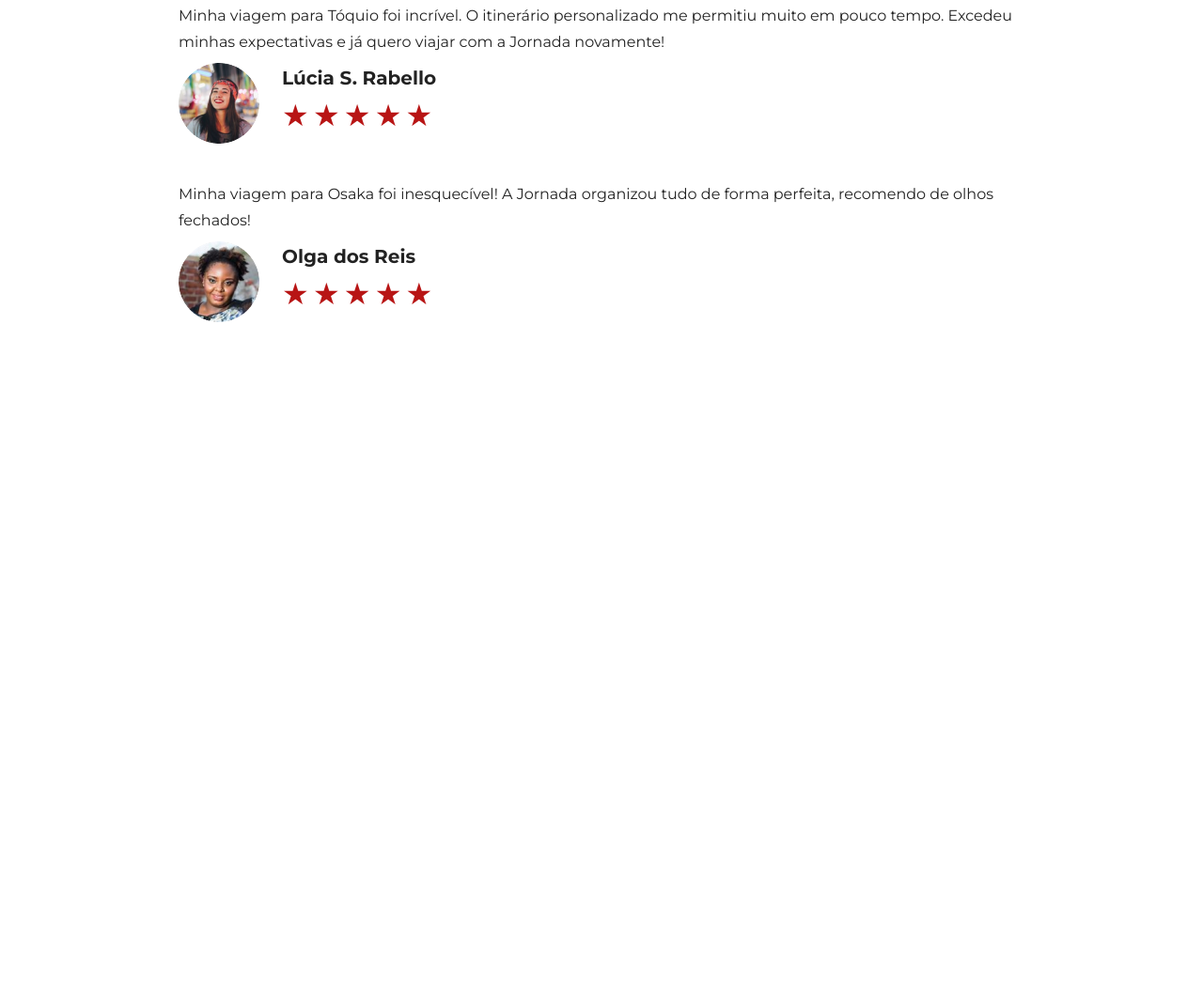
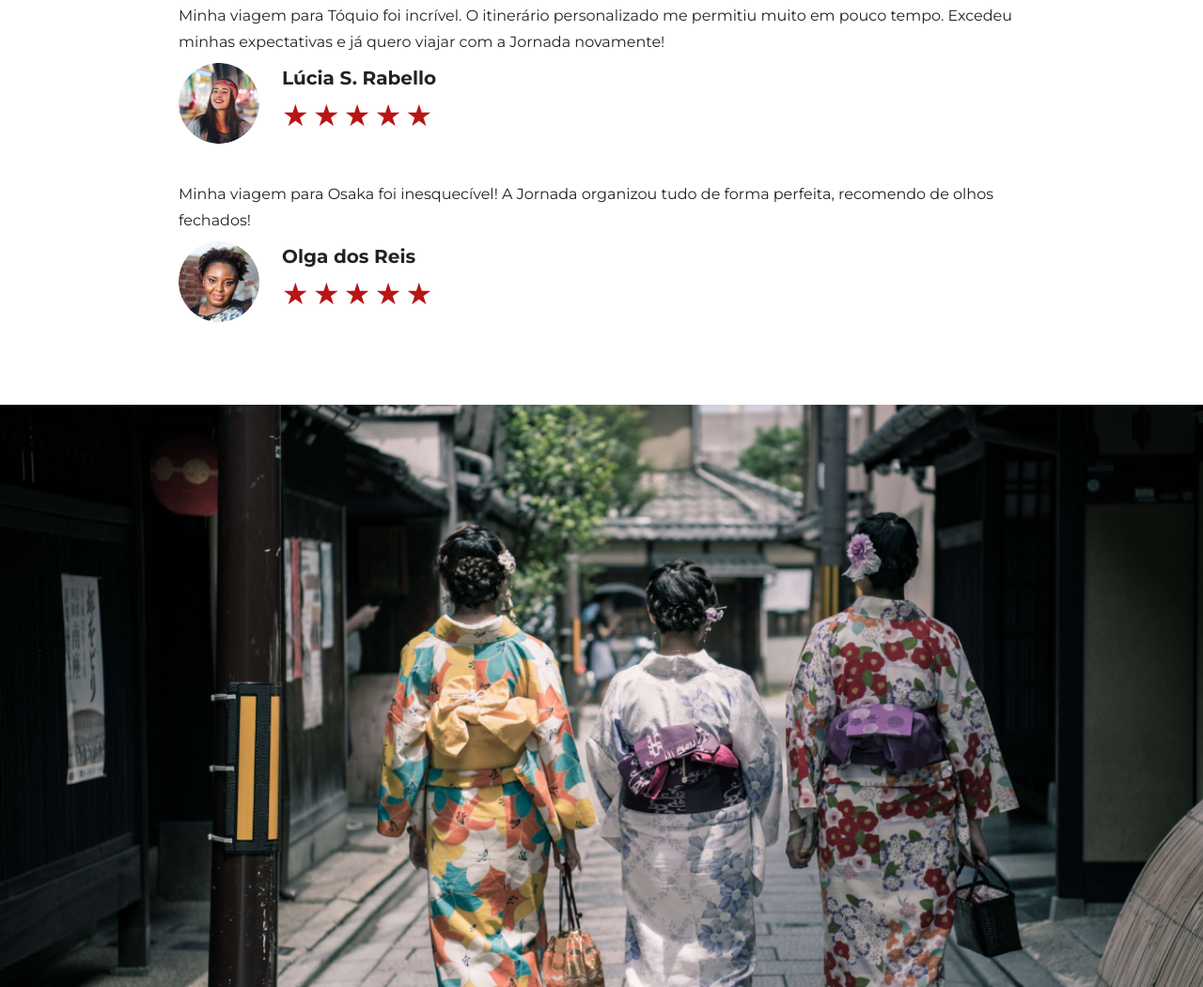
Before and after one commit to Paulina-ACP/jornada-viagens, a plain HTML site: page pacotes-de-viagens.html in a window 1280 px wide. Shown: the part 3913-4964 px from the top of the page at 94% size. Before the commit the page ends 4256 px from the top, so only its background shows below. Drawn offline with Linux system fonts and the light colour scheme.

Commit message:
Cria sessao bottom-hero em pag packages

```diff
--- a/css/hero.css
+++ b/css/hero.css
@@ -59,6 +59,11 @@
   font-weight: var(--text-weight);
   line-height: 32px;
 }
+.travel-packages.bottom-hero .hero-img {
+  margin-top: 88px;
+  background: url(../img/page-pacotes/bottom-hero-packages-mobile.png) no-repeat;
+  background-size: cover;
+}
 
 @media screen and (min-width: 768px) {
   .hero.hero-img {
@@ -90,6 +95,11 @@
     font-size: 32px;
     line-height: 48px;
   }
+  .travel-packages.bottom-hero .hero-img {
+  margin-top: 88px;
+  background: url(../img/page-pacotes/bottom-hero-packages-tablet.png) no-repeat;
+  background-size: cover;
+}
 }
 
 @media screen and (min-width: 1024px) {
@@ -120,6 +130,11 @@
   .travel-packages .hero-content p {
     width: 570px;
   }
+  .travel-packages.bottom-hero .hero-img {
+  margin-top: 88px;
+  background: url(../img/page-pacotes/bottom-hero-packages-descktop.png) no-repeat;
+  background-size: cover;
+}
 }
 
 @media screen and (min-width: 1440px) {
--- a/pacotes-de-viagens.html
+++ b/pacotes-de-viagens.html
@@ -215,5 +215,8 @@
         </article>
       </div>
     </section>
+    <section class="travel-packages bottom-hero">
+      <div class="hero-img"></div>
+    </section>
   </body>
 </html>
```
Also changed, not shown: img/page-pacotes/bottom-hero-packages-descktop.png (added), img/page-pacotes/bottom-hero-packages-mobile.png (added), img/page-pacotes/bottom-hero-packages-tablet.png (added).
